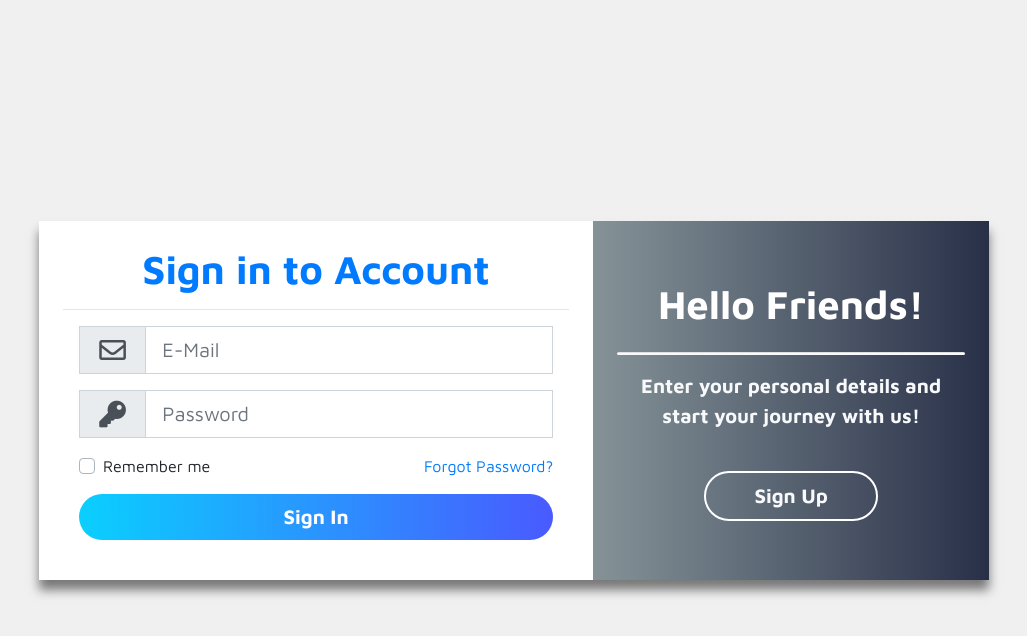
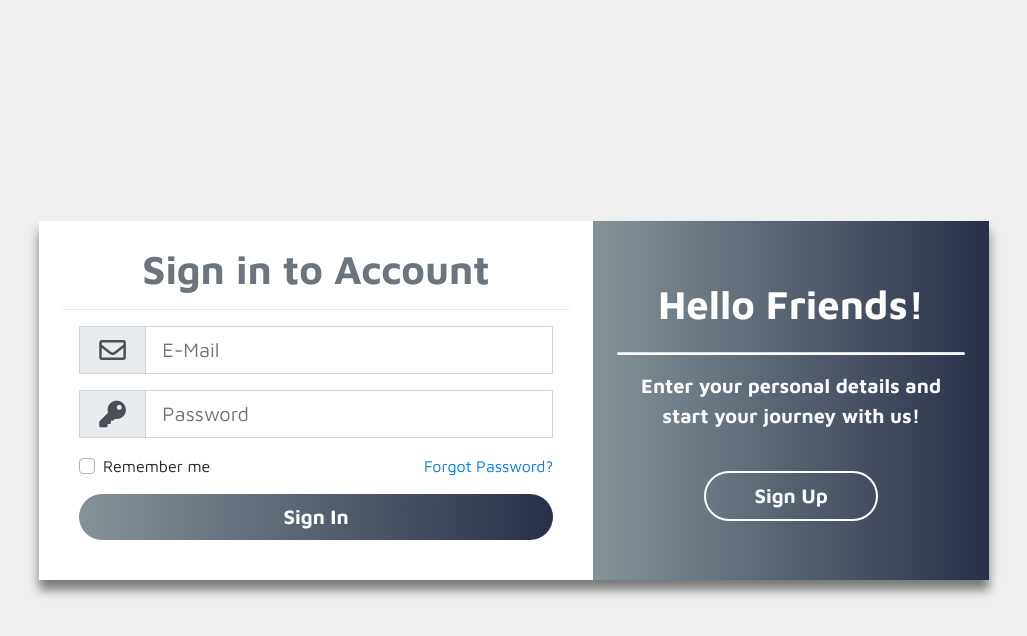
Before and after one commit to AbhayWebDev/php-projects, a PHP site: page / in a window 1280 px wide. Shown: the top 636 px of the page, without its empty margins (126-1153 px from the left). Run offline with PHP 8.4, Linux system fonts and the light colour scheme; some libraries are stand-ins or nearby versions.

Commit message:
chnages in css file

```diff
--- a/css/style.css
+++ b/css/style.css
@@ -24,16 +24,23 @@
     box-shadow: 0 10px 10px rgba(0, 0, 0, 0.5);
 }
 
-.myBtn {
+.cus-btn {
     border-radius: 50px;
     font-weight: bold;
     font-size: 20px;
-    background-image: linear-gradient(to right, #0acffe 0%, #495aff 100%);
+    background: #283048;
+    /* fallback for old browsers */
+    background: -webkit-linear-gradient(to right, #859398, #283048);
+    /* Chrome 10-25, Safari 5.1-6 */
+    background: linear-gradient(to right, #859398, #283048);
+    /* W3C, IE 10+/ Edge, Firefox 16+, Chrome 26+, Opera 12+, Safari 7+ */
     border: none;
 }
 
-.myBtn:hover {
-    background-image: linear-gradient(to right, #495aff 0%, #0acffe 100%);
+.cus-btn:hover {
+    linear-gradient(to right,
+    #859398 0%,
+    #283048 100%)
 }
 
 .myHr {
--- a/index.php
+++ b/index.php
@@ -20,7 +20,7 @@
             <div class="col-lg-10 my-auto myShadow">
                 <div class="row">
                     <div class="col-lg-7 bg-white p-4">
-                        <h1 class="text-center font-weight-bold text-primary">Sign in to Account</h1>
+                        <h1 class="text-center font-weight-bold text-secondary">Sign in to Account</h1>
                         <hr class="my-3" />
                         <form action="#" method="post" class="px-3" id="login-form">
                             <div class="input-group input-group-lg form-group">
@@ -45,7 +45,7 @@
                                 </div>
                             </div>
                             <div class="form-group">
-                                <input type="submit" id="login-btn" value="Sign In" class="btn btn-primary btn-lg btn-block myBtn" />
+                                <input type="submit" id="login-btn" value="Sign In" class="btn btn-primary btn-lg btn-block cus-btn" />
                             </div>
                         </form>
                     </div>
@@ -101,7 +101,7 @@
                                 <div id="passError" class="text-danger font-weight-bolder"></div>
                             </div>
                             <div class="form-group">
-                                <input type="submit" id="register-btn" value="Sign Up" class="btn btn-primary btn-lg btn-block myBtn" />
+                                <input type="submit" id="register-btn" value="Sign Up" class="btn btn-primary btn-lg btn-block cus-btn" />
                             </div>
                         </form>
                     </div>
@@ -126,7 +126,7 @@
                                 <input type="email" id="femail" name="email" class="form-control rounded-0" placeholder="E-Mail" required />
                             </div>
                             <div class="form-group">
-                                <input type="submit" id="forgot-btn" value="Reset Password" class="btn btn-primary btn-lg btn-block myBtn" />
+                                <input type="submit" id="forgot-btn" value="Reset Password" class="btn btn-primary btn-lg btn-block cus-btn" />
                             </div>
                         </form>
                     </div>
```
